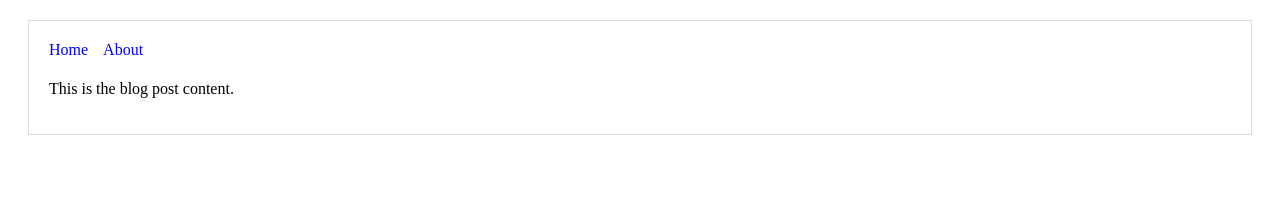
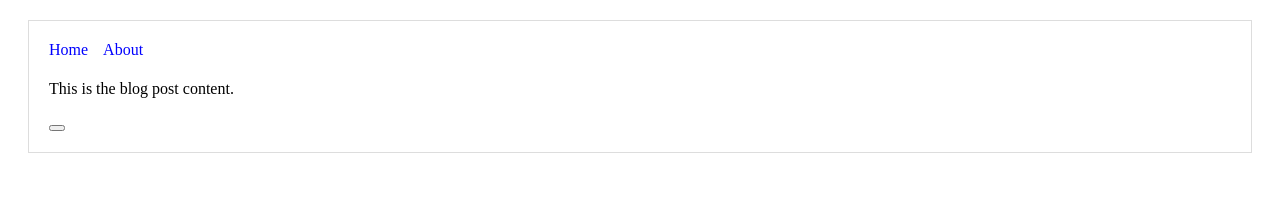
Before and after one commit to kacoro/company-website, a Next.js app: page /post in a window 1280 px wide. Shown: the top 203 px of the page. Built offline with nearby package versions, Linux system fonts and the light colour scheme.

Commit message:
add toTop and fixed typescript

```diff
--- a/components/Layout.tsx
+++ b/components/Layout.tsx
@@ -1,6 +1,7 @@
 import * as React from 'react'
 import Header from './Header'
 import Head from 'next/head'
+import ToTop from './ToTop'
 type Props = {
   title?: string
 }
@@ -23,6 +24,7 @@ const layoutStyle = {
       <header></header>
       <Header />
       {children}
+      <ToTop scrollStepInPx={1}  delayInMs={16.66} />
     </div>
   );
 
--- /dev/null
+++ b/components/ToTop.tsx
@@ -0,0 +1,44 @@
+import React, { useState, useEffect, useRef } from 'react';
+
+type propsType = {
+    scrollStepInPx: number,
+    delayInMs: number
+}
+export default function ToTop(props: propsType) {
+    const intervalRef = useRef<NodeJS.Timeout | number | undefined>();
+
+    const [isTop, setTop] = useState(true);
+
+    function scrollToTop() {
+        setTop(false)
+    }
+
+    function StopInterval() {
+
+        clearInterval(Number(intervalRef.current));
+        setTop(true)
+    }
+    useEffect(() => {
+        if (!isTop) {
+            var id = setInterval(() => {
+                window.scroll(0, window.pageYOffset - props.scrollStepInPx);
+                if (window.pageYOffset <= 0) {
+                    StopInterval()
+                }
+            }, props.delayInMs);
+            intervalRef.current = id
+        } else {
+            StopInterval()
+        }
+
+        return () => {
+            id && clearInterval(id)
+        };
+    });
+    return (
+        <button title='Back to top' className='scroll'
+            onClick={() => { scrollToTop(); }}>
+            <span className='arrow-up glyphicon glyphicon-chevron-up'></span>
+        </button>
+    );
+}
--- a/components/WithLayout.tsx
+++ /dev/null
@@ -1,16 +0,0 @@
-import Header from './Header'
-const layoutStyle = {
-    margin: 20,
-    padding: 20,
-    border: '1px solid #DDD'
-  };
-
-  const WithLayout = Page => {
-    return () =>(
-    <div style={layoutStyle}>
-      <Header />
-      <Page/>
-    </div>
-  );
-  }
-  export default WithLayout;
--- a/pages/about.tsx
+++ b/pages/about.tsx
@@ -8,4 +8,4 @@ const  About =() => {
     );
   }
 
-  export default (About);
+  export default About;
--- a/pages/post.tsx
+++ b/pages/post.tsx
@@ -1,5 +1,5 @@
 import { useRouter } from 'next/router';
-import WithLayout from '../components/WithLayout';
+import Layout from '../components/Layout';
 
 const Content = () => {
     const router = useRouter();
@@ -14,8 +14,11 @@ const Page = () => {
   const router = useRouter();
 
   return (
-    <Content />
+    <Layout>
+      <Content />
+    </Layout>
+
   );
 };
 
-export default WithLayout(Page);
+export default Page;
```
